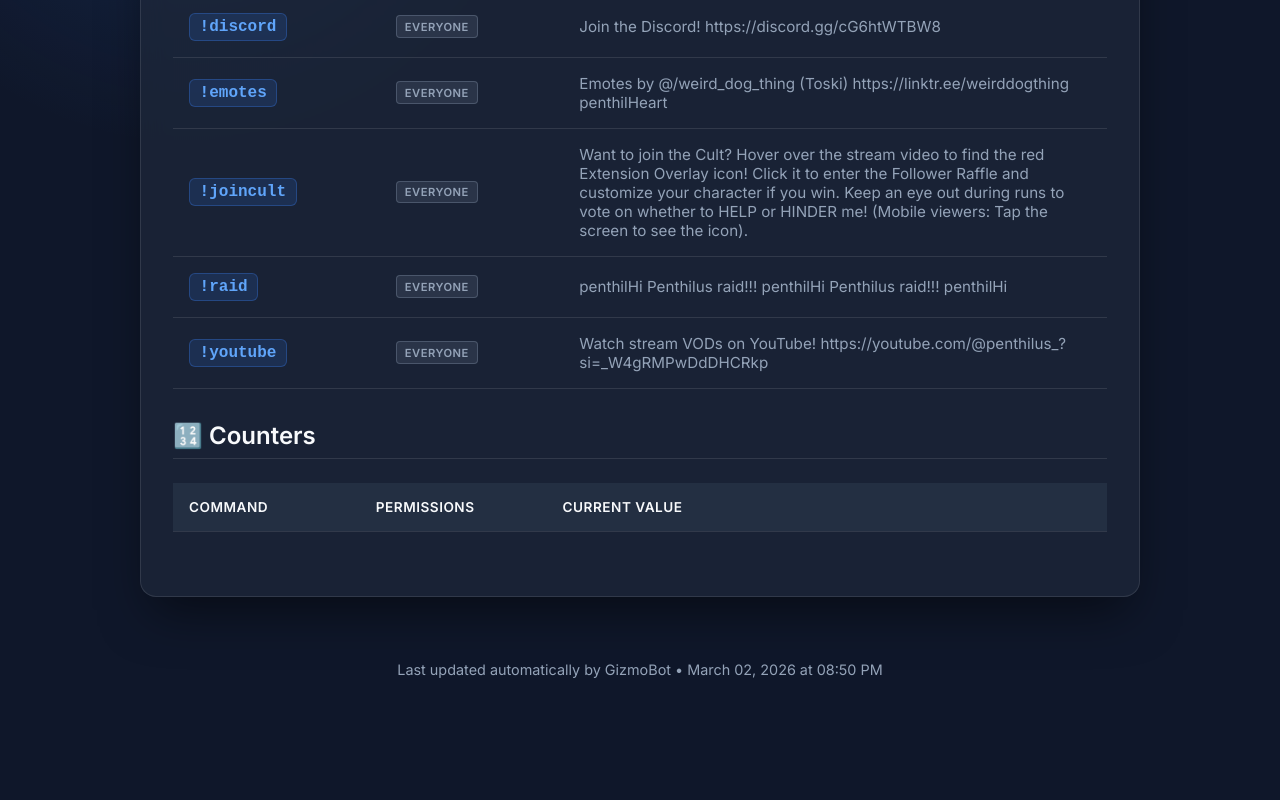
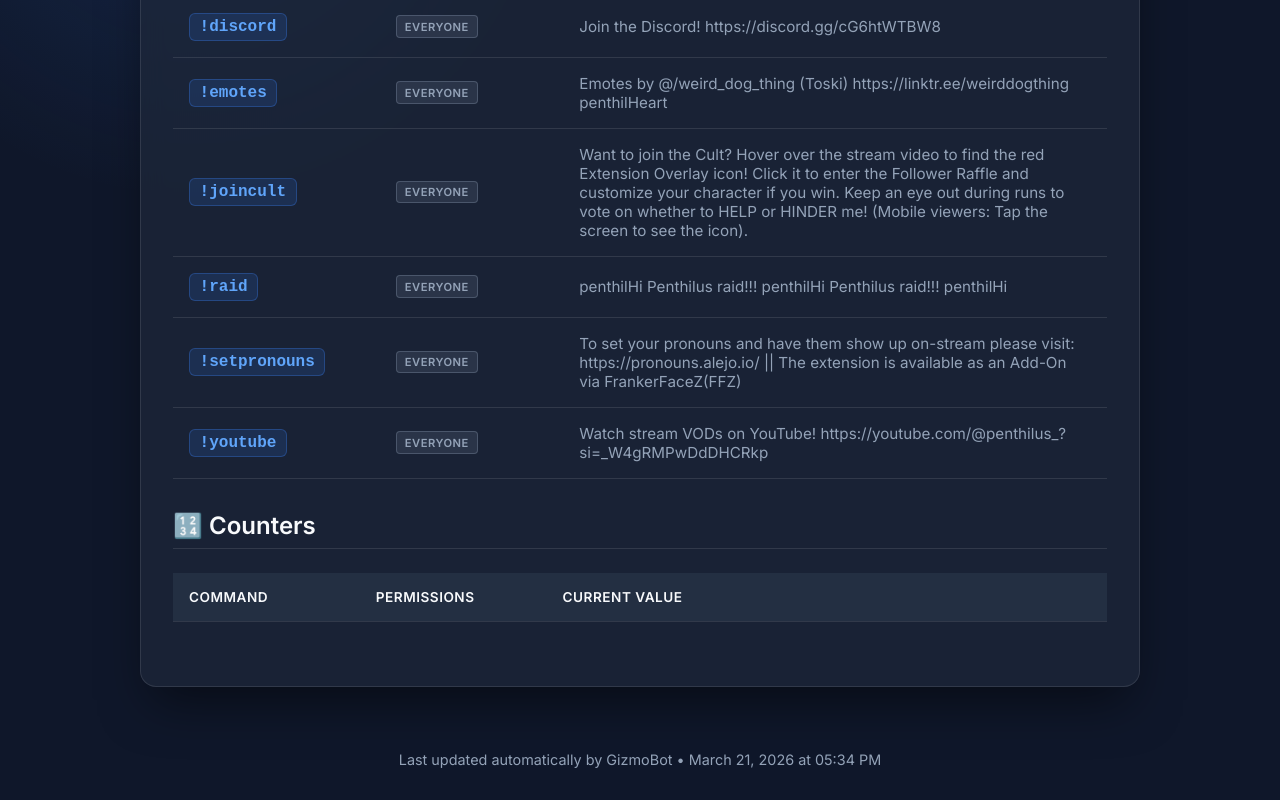
Before and after one commit to CasianoKoprowski/gizmobot-commands, a plain HTML site: page index.html in a window 1280 px wide. Shown: the part 1129-1929 px from the top of the page. Before the commit the page ends 1839 px from the top, so only its background shows below. Drawn offline with Linux system fonts and the light colour scheme.

Commit message:
Auto-update commands page (2026-03-21 17:34:23)

```diff
--- a/index.html
+++ b/index.html
@@ -371,6 +371,12 @@
                 </tr>
 
                 <tr>
+                    <td><span class="cmd-trigger">!setpronouns</span></td>
+                    <td><div class="badges"><span class="badge badge-everyone">Everyone</span></div></td>
+                    <td>To set your pronouns and have them show up on-stream please visit: https://pronouns.alejo.io/ ||  The extension is available as an Add-On via FrankerFaceZ(FFZ)</td>
+                </tr>
+
+                <tr>
                     <td><span class="cmd-trigger">!youtube</span></td>
                     <td><div class="badges"><span class="badge badge-everyone">Everyone</span></div></td>
                     <td>Watch stream VODs on YouTube! https://youtube.com/@penthilus_?si=_W4gRMPwDdDHCRkp</td>
@@ -397,7 +403,7 @@
     </main>
 
     <footer>
-        Last updated automatically by GizmoBot • <span id="timestamp">March 02, 2026 at 08:50 PM</span>
+        Last updated automatically by GizmoBot • <span id="timestamp">March 21, 2026 at 05:34 PM</span>
     </footer>
 
 </body>
```
